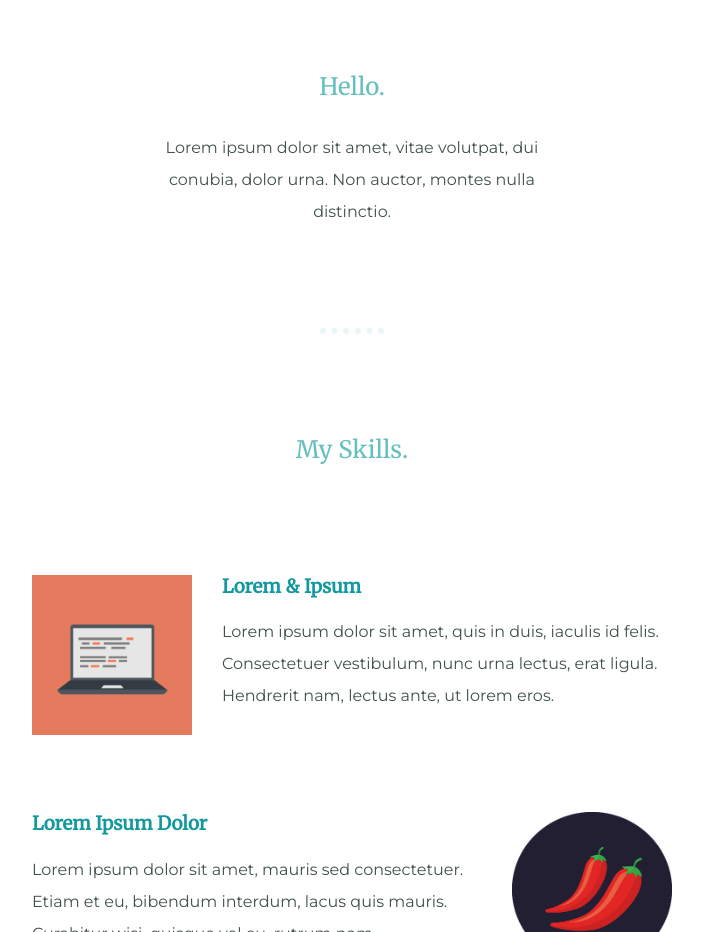
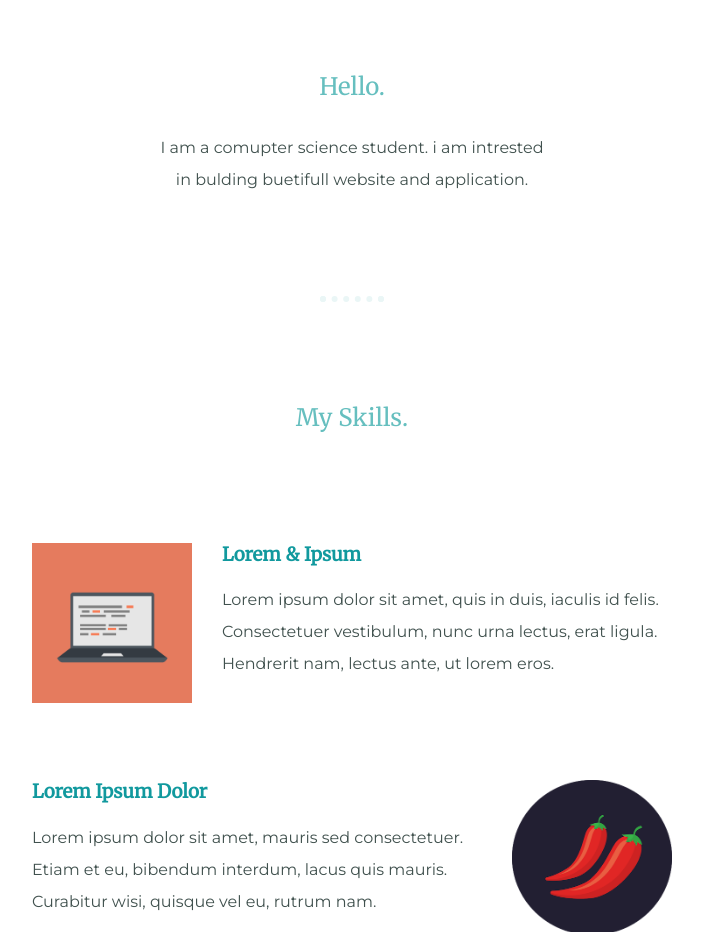
Before and after one commit to divyang-kanpariya/personal-websites, a plain HTML site: page index.html in a window 1280 px wide. Shown: the part 840-1772 px from the top of the page, without its empty margins (288-991 px from the left). Drawn offline with Linux system fonts and the light colour scheme.

Commit message:
changed intro text

```diff
--- a/index.html
+++ b/index.html
@@ -23,7 +23,7 @@
         <div class="profile">
           <img src="" alt="">
           <h2>Hello.</h2>
-          <p class="intro">Lorem ipsum dolor sit amet, vitae volutpat, dui conubia, dolor urna. Non auctor, montes nulla distinctio.</p>
+          <p class="intro">I am a comupter science student. i am intrested in bulding buetifull website and application.</p>
         </div>
         <hr>
         <div class="skills">
```
